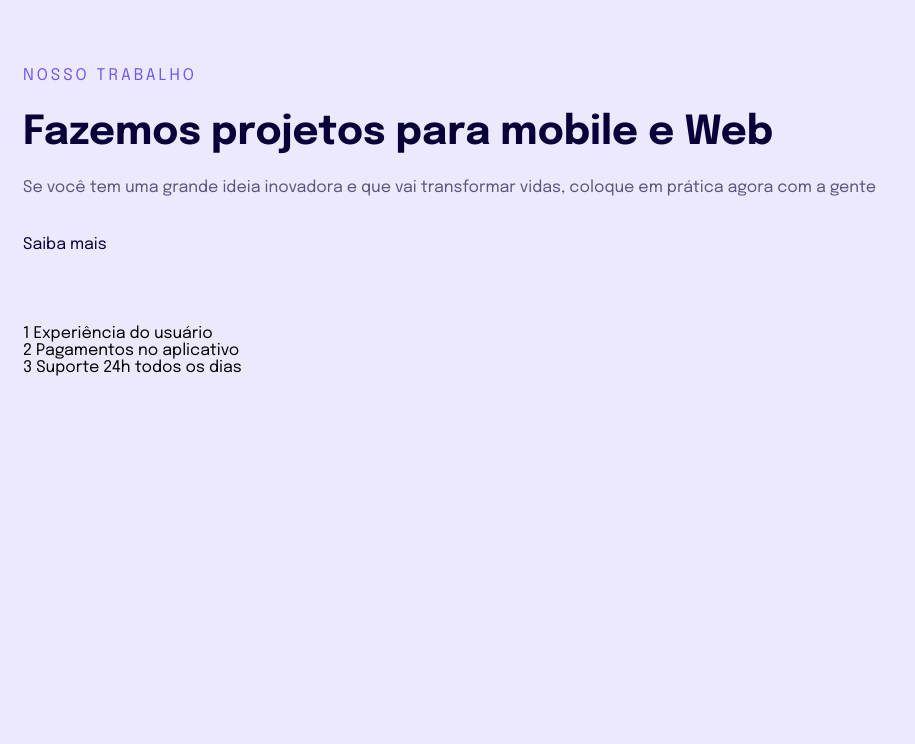
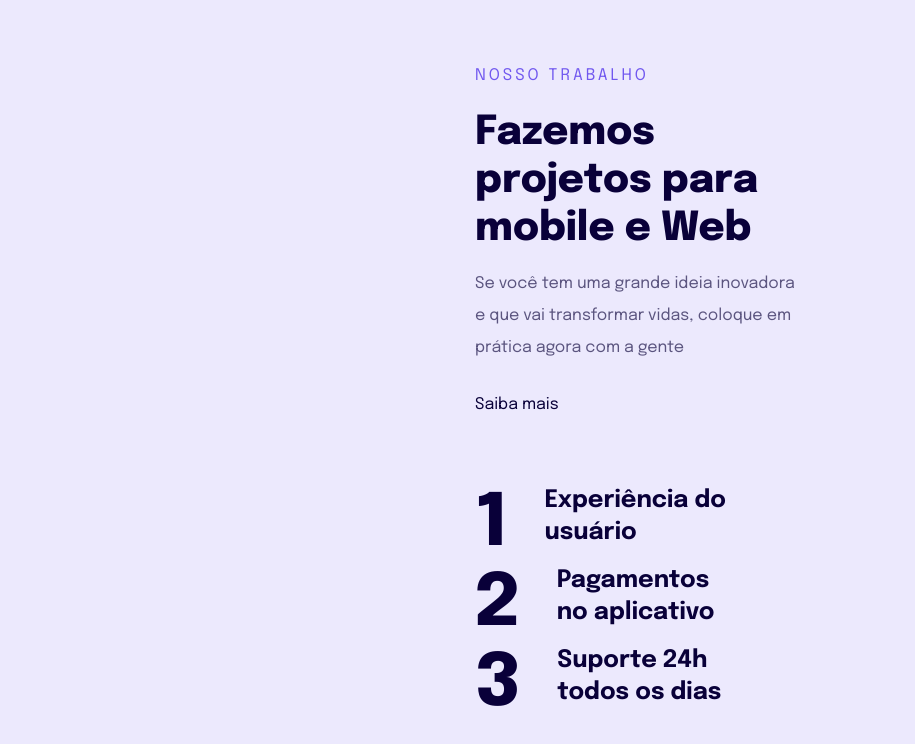
Before and after one commit to Ronald-Ca/Responsividade, a plain HTML site: page index.html in a window 1280 px wide. Shown: the whole page, without its empty margins (0-915 px from the left). Drawn offline with Linux system fonts and the light colour scheme.

Commit message:
Ajustando textos

```diff
--- a/style.css
+++ b/style.css
@@ -20,7 +20,13 @@ body {
     font-size: 1.6rem;
 }
 
+main {
+    max-width: 33.0rem;
+    margin: 0 auto;
+}
+
 h1 {
+    font-weight: 800;
     font-size: 4.0rem;
     line-height: 4.8rem;
     color: #090039;
@@ -30,7 +36,7 @@ h1 {
 main p:first-child {
     color: #7158EF;
     text-transform: uppercase;
-    letter-spacing: 0.3rem;
+    letter-spacing: 3px;
     line-height: 3.2rem;
 
     margin-bottom: 1.7rem;
@@ -56,3 +62,25 @@ a:hover {
 ul {
     margin-top: 7.2rem;
 }
+
+ul li {
+    font-weight: 700;
+    font-size: 2.4rem;
+    line-height: 3.2rem;
+
+    color: #090039;
+
+    max-width: 25.7rem;
+
+    display: flex;
+    gap: 3.8rem;
+}
+
+ul li span {
+    font-weight: 800;
+    font-size: 7.2rem;
+    line-height: 8.0rem;
+    letter-spacing: -2px;
+
+    color: #090039;
+}
```
